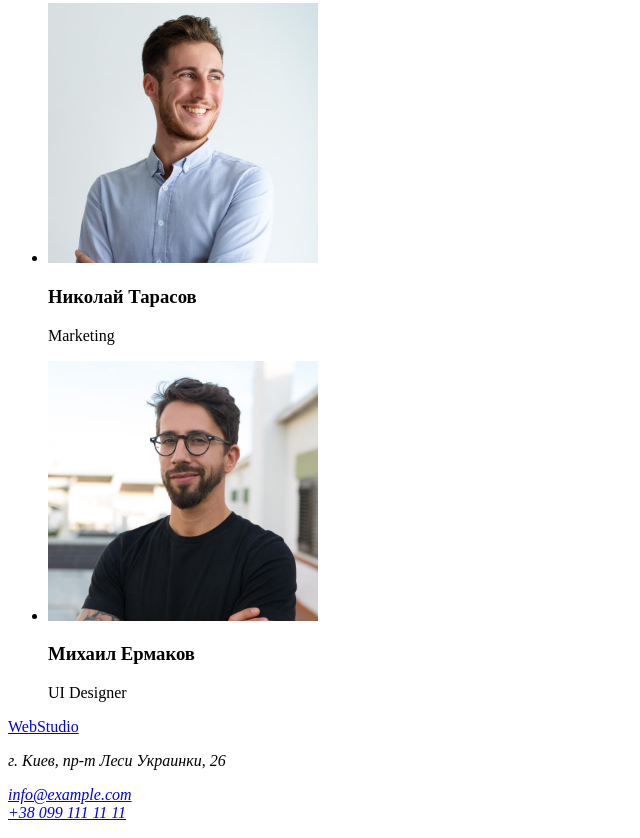
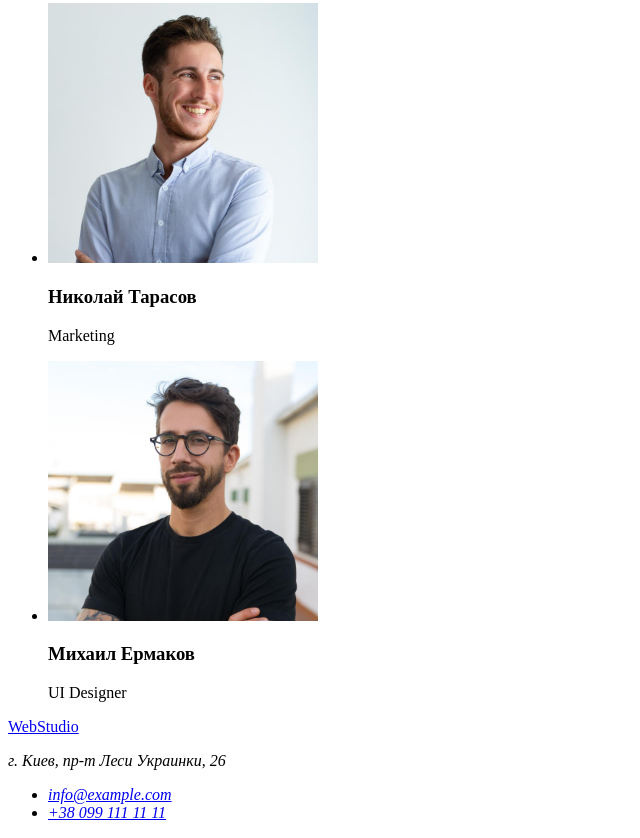
Before and after one commit to YuliiaRadchenko/goit-markup-hw-01, a plain HTML site: page index.html in a window 1280 px wide. Shown: the part 2333-3171 px from the top of the page, without its empty margins (0-640 px from the left). Drawn offline with Linux system fonts and the light colour scheme.

Commit message:
Footer undate (ul tag added)

```diff
--- a/index.html
+++ b/index.html
@@ -94,8 +94,10 @@
             </a>
             <address>
                 <p>г. Киев, пр-т Леси Украинки, 26</p>
-                <a href="mailto:info@example.com">info@example.com</a><br>
-                <a href="tel:+380991111111">+38 099 111 11 11</a>
+                <ul>
+                   <li><a href="mailto:info@example.com">info@example.com</a><br></li>
+                   <li><a href="tel:+380991111111">+38 099 111 11 11</a></li>
+                </ul>
             </address>
         </footer>
     </body>
```
